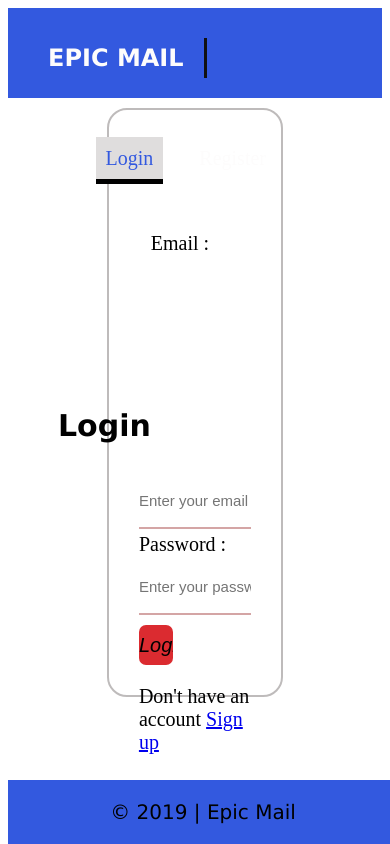
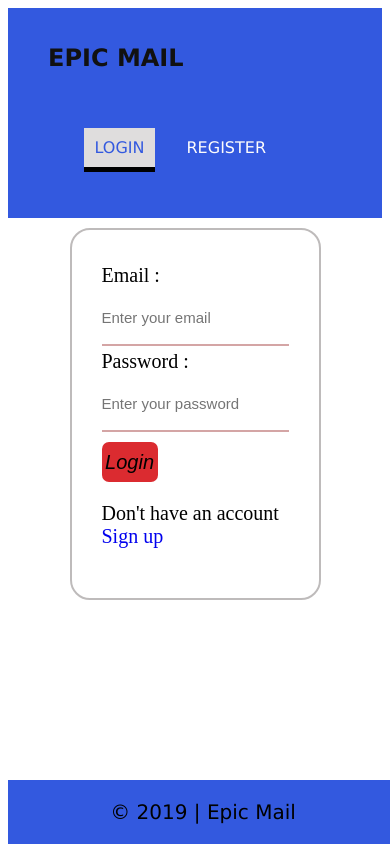
Before and after one commit to alainburindi/Epic_Mail, a plain HTML site: page UI/html/login.html in a window 390 px wide. Drawn offline with Linux system fonts and the light colour scheme.

Commit message:
make the login page responsive

```diff
--- a/UI/css/login.css
+++ b/UI/css/login.css
@@ -126,3 +126,100 @@ footer p {
     font-family: Verdana, Geneva, Tahoma, sans-serif;
     font-size: 20px;
 }
+
+@media only screen and (max-width: 1000px) {
+    *{
+        text-decoration: none;
+    }
+
+    main h3 {
+        font-family: Verdana, Geneva, Tahoma, sans-serif;
+        font-size: 30px;
+        display: none;
+
+    }
+
+    form {
+        margin-bottom: 80px;
+        overflow: hidden;
+        width: 50%;
+        border: 2px solid rgb(190, 187, 187);
+        border-radius: 20px;
+    }
+    form label {
+        width: 100%;
+        line-height: 30px;
+        font-size: 20px;
+    }
+
+    form input {
+        font-size: 15px;
+        height: 40px;
+        border: none;
+        width: 100%;
+        padding: 7px 0;
+        border-bottom: 2px solid rgb(212, 165, 165);
+    }
+
+    form input[type = "submit"] {
+        border: none;
+        border-radius: 7px;
+        margin-top: 10px;
+        width: 30%;
+        background-color: #DB2B30;
+        font-size: 20px;
+        font-style: italic;
+    }
+
+    form p {
+        /* font-size: 20px; */
+    }
+
+    /* body{
+        background-color: #f3f3f3;
+    } */
+    header{
+        width: 100%;
+        height: 180px;
+    }
+
+
+    header .header-brand{
+       font-family: Verdana, Geneva, Tahoma, sans-serif;
+       font-size: 24px;
+       font-weight: 900;
+       color: #111;
+       text-transform: uppercase;
+       display: block;
+       text-align: center;
+       border: none;
+
+    }
+
+    header nav ul {
+        display: block;
+        width: fit-content;
+    }
+
+    header nav ul li {
+        display: inline-block;
+        float: left;
+        list-style: none;
+        padding: 0 16px;
+    }
+
+    header nav ul li a {
+        font-family: Verdana, Geneva, Tahoma, sans-serif;
+       font-size: 16px;
+       text-transform: uppercase;
+       line-height: 40px;
+       overflow: visible;
+    }
+
+    header .header-cases {
+        display: none;
+    }
+    footer {
+        position: fixed;
+    }
+}
```
